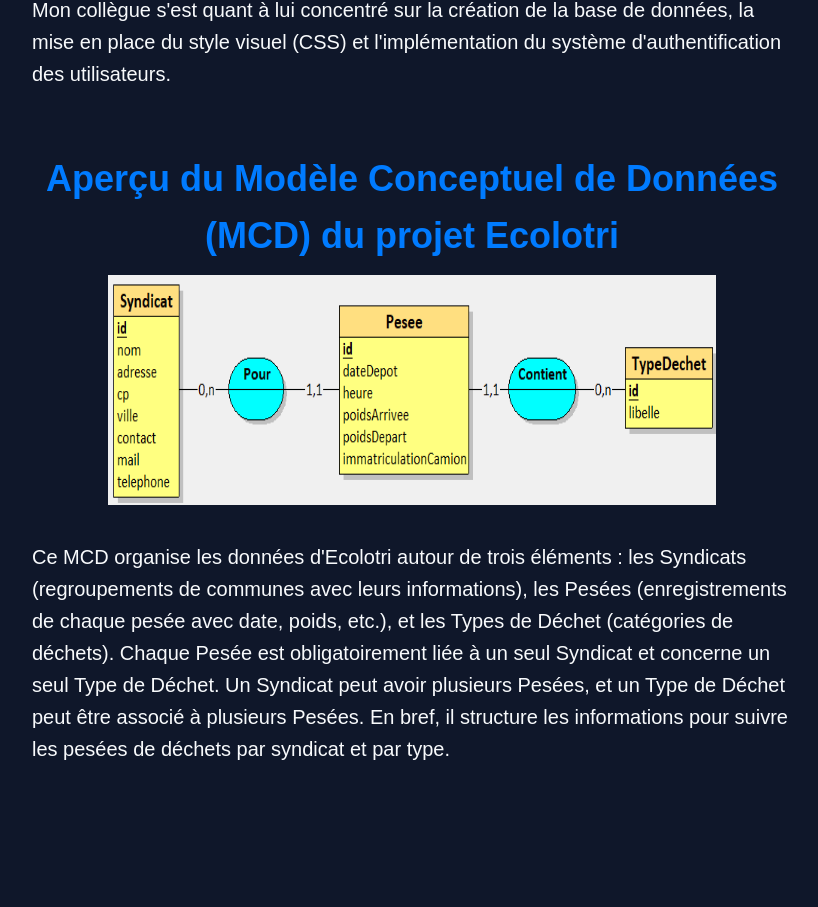
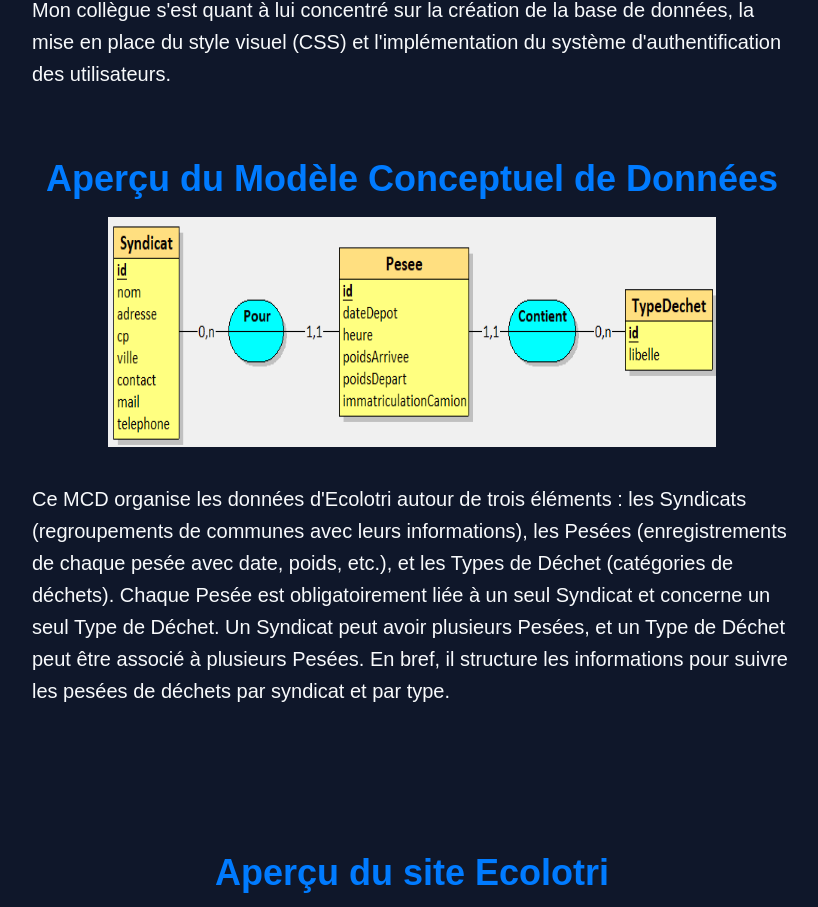
Before and after one commit to mickaaa67/mon-portfolio, a React (Create React App) app: page /projects/ecolotri in a window 1280 px wide. Shown: the part 1649-2556 px from the top of the page, without its empty margins (228-1046 px from the left). Built offline with nearby package versions, Linux system fonts and the light colour scheme; the HTML template or start-up script is replaced by a standard one.

Commit message:
last comit du 18 mai

```diff
--- a/src/pages/ProjectEcolotri.js
+++ b/src/pages/ProjectEcolotri.js
@@ -81,7 +81,7 @@
         </section>
 
         <section className="site-architecture centered-section">
-          <h2 className="section-title">Aperçu du Modèle Conceptuel de Données (MCD) du projet Ecolotri</h2>
+          <h2 className="section-title">Aperçu du Modèle Conceptuel de Données</h2>
           {/* Remplacer cette image par le schéma MCD généré pour le projet Ecolotri */}
           <img src="/imagesProjet/mcd ecolotri.png" alt="Modèle Conceptuel de Données du projet Ecolotri" className="site-map-imageEcolotri centered-image" style={{ maxWidth: '80%' }} />
           <br></br>
--- a/src/pages/ProjectONF.js
+++ b/src/pages/ProjectONF.js
@@ -62,7 +62,7 @@
         </section>
 
         <section className="site-architecture centered-section">
-          <h2 className="section-title">Aperçu du Modèle Conceptuel de Données (MCD) du projet ONF</h2>
+          <h2 className="section-title">Aperçu du Modèle Conceptuel de Données</h2>
           {/* Remplacer cette image par le schéma MCD généré pour le projet ONF */}
           <img src="/imagesProjet/mcd onf.png" alt="Modèle Conceptuel de Données du projet ONF" className="site-map-imageONF centered-image" />
           <br></br>
```
